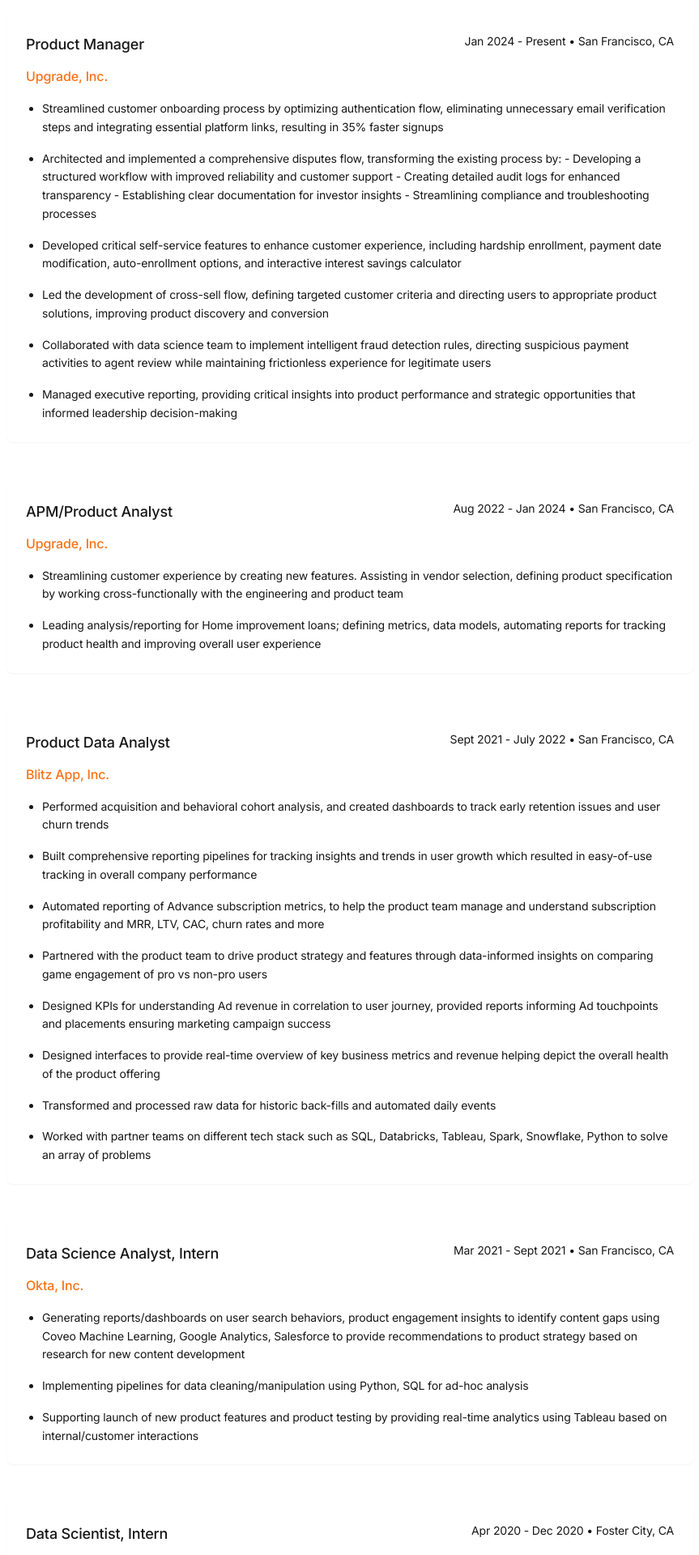
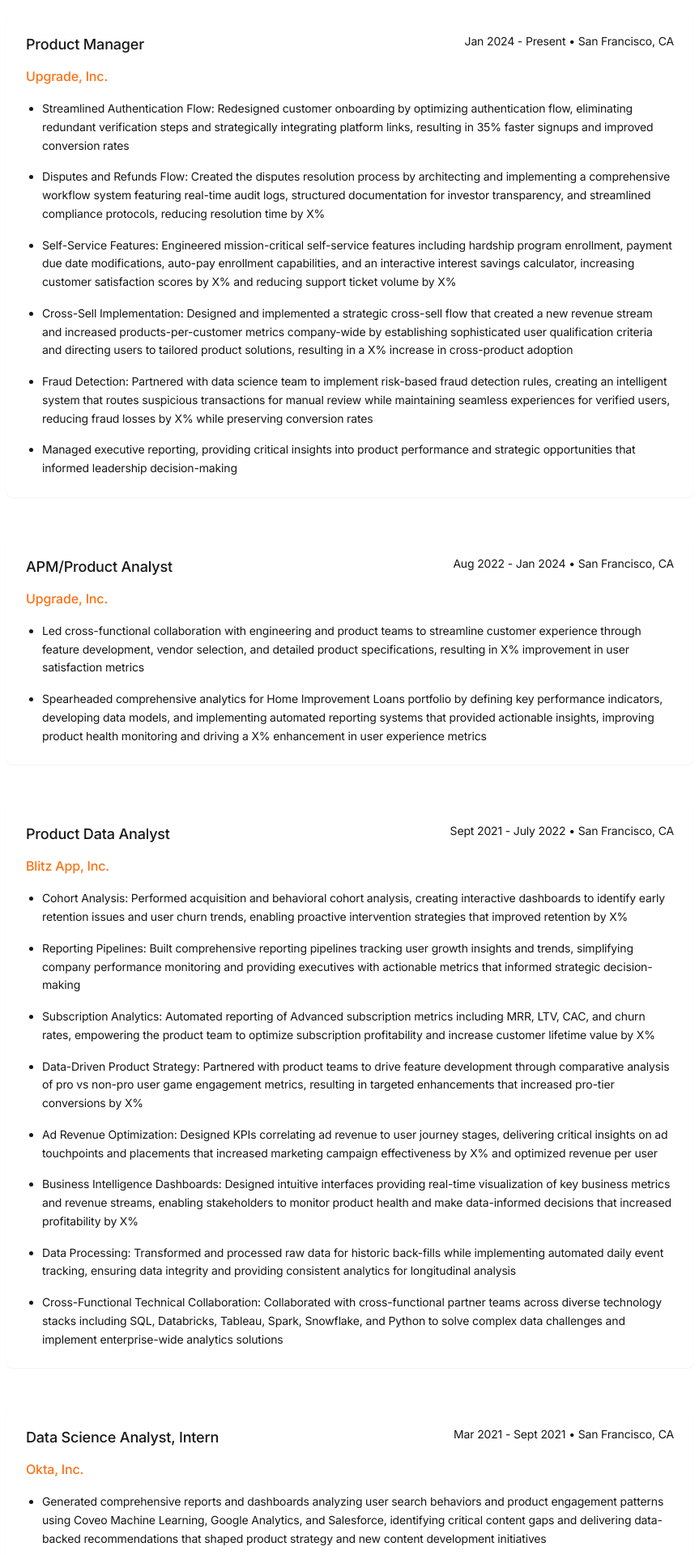
Before and after one commit to lisaapatel/lisaa, a Next.js app: page /lisaa/experience in a window 1280 px wide. Shown: the part 260-2180 px from the top of the page at 81% size, without its empty margins (208-1071 px from the left). Built offline with nearby package versions, Linux system fonts and the light colour scheme.

Commit message:
update pages

```diff
--- a/next.config.js
+++ b/next.config.js
@@ -9,7 +9,8 @@ const nextConfig = {
     unoptimized: true,  // THIS IS CRUCIAL
   },
   basePath: '/lisaa',        // Adjust for your GitHub repository
-  assetPrefix: '/lisaa/',    // Adjust for your GitHub repository
+  assetPrefix: '/lisaa/',
+  trailingSlash: true,   // Adjust for your GitHub repository
 };
 
 module.exports = nextConfig;
--- a/pages/experience.tsx
+++ b/pages/experience.tsx
@@ -10,11 +10,11 @@ const EXPERIENCES = [
     timePeriod: "Jan 2024 - Present",
     location: "San Francisco, CA",
     description: [
-      "Streamlined customer onboarding process by optimizing authentication flow, eliminating unnecessary email verification steps and integrating essential platform links, resulting in 35% faster signups",
-      "Architected and implemented a comprehensive disputes flow, transforming the existing process by: - Developing a structured workflow with improved reliability and customer support - Creating detailed audit logs for enhanced transparency - Establishing clear documentation for investor insights - Streamlining compliance and troubleshooting processes",
-      "Developed critical self-service features to enhance customer experience, including hardship enrollment, payment date modification, auto-enrollment options, and interactive interest savings calculator",
-      "Led the development of cross-sell flow, defining targeted customer criteria and directing users to appropriate product solutions, improving product discovery and conversion",
-      "Collaborated with data science team to implement intelligent fraud detection rules, directing suspicious payment activities to agent review while maintaining frictionless experience for legitimate users",
+      "Streamlined Authentication Flow: Redesigned customer onboarding by optimizing authentication flow, eliminating redundant verification steps and strategically integrating platform links, resulting in 35% faster signups and improved conversion rates",
+      "Disputes and Refunds Flow: Created the disputes resolution process by architecting and implementing a comprehensive workflow system featuring real-time audit logs, structured documentation for investor transparency, and streamlined compliance protocols, reducing resolution time by X%",
+      "Self-Service Features: Engineered mission-critical self-service features including hardship program enrollment, payment due date modifications, auto-pay enrollment capabilities, and an interactive interest savings calculator, increasing customer satisfaction scores by X% and reducing support ticket volume by X%",
+      "Cross-Sell Implementation: Designed and implemented a strategic cross-sell flow that created a new revenue stream and increased products-per-customer metrics company-wide by establishing sophisticated user qualification criteria and directing users to tailored product solutions, resulting in a X% increase in cross-product adoption",
+      "Fraud Detection: Partnered with data science team to implement risk-based fraud detection rules, creating an intelligent system that routes suspicious transactions for manual review while maintaining seamless experiences for verified users, reducing fraud losses by X% while preserving conversion rates",
       "Managed executive reporting, providing critical insights into product performance and strategic opportunities that informed leadership decision-making"
     ],
   },
@@ -24,8 +24,8 @@ const EXPERIENCES = [
     timePeriod: "Aug 2022 - Jan 2024",
     location: "San Francisco, CA",
     description: [
-      "Streamlining customer experience by creating new features. Assisting in vendor selection, defining product specification by working cross-functionally with the engineering and product team",
-      "Leading analysis/reporting for Home improvement loans; defining metrics, data models, automating reports for tracking product health and improving overall user experience"
+      "Led cross-functional collaboration with engineering and product teams to streamline customer experience through feature development, vendor selection, and detailed product specifications, resulting in X% improvement in user satisfaction metrics",
+      "Spearheaded comprehensive analytics for Home Improvement Loans portfolio by defining key performance indicators, developing data models, and implementing automated reporting systems that provided actionable insights, improving product health monitoring and driving a X% enhancement in user experience metrics"
     ],
   },
   {
@@ -34,14 +34,14 @@ const EXPERIENCES = [
     timePeriod: "Sept 2021 - July 2022",
     location: "San Francisco, CA",
     description: [
-      "Performed acquisition and behavioral cohort analysis, and created dashboards to track early retention issues and user churn trends",
-      "Built comprehensive reporting pipelines for tracking insights and trends in user growth which resulted in easy-of-use tracking in overall company performance",
-      "Automated reporting of Advance subscription metrics, to help the product team manage and understand subscription profitability and MRR, LTV, CAC, churn rates and more",
-      "Partnered with the product team to drive product strategy and features through data-informed insights on comparing game engagement of pro vs non-pro users",
-      "Designed KPIs for understanding Ad revenue in correlation to user journey, provided reports informing Ad touchpoints and placements ensuring marketing campaign success",
-      "Designed interfaces to provide real-time overview of key business metrics and revenue helping depict the overall health of the product offering",
-      "Transformed and processed raw data for historic back-fills and automated daily events",
-      "Worked with partner teams on different tech stack such as SQL, Databricks, Tableau, Spark, Snowflake, Python to solve an array of problems"
+      "Cohort Analysis: Performed acquisition and behavioral cohort analysis, creating interactive dashboards to identify early retention issues and user churn trends, enabling proactive intervention strategies that improved retention by X%",
+      "Reporting Pipelines: Built comprehensive reporting pipelines tracking user growth insights and trends, simplifying company performance monitoring and providing executives with actionable metrics that informed strategic decision-making",
+      "Subscription Analytics: Automated reporting of Advanced subscription metrics including MRR, LTV, CAC, and churn rates, empowering the product team to optimize subscription profitability and increase customer lifetime value by X%",
+      "Data-Driven Product Strategy: Partnered with product teams to drive feature development through comparative analysis of pro vs non-pro user game engagement metrics, resulting in targeted enhancements that increased pro-tier conversions by X%",
+      "Ad Revenue Optimization: Designed KPIs correlating ad revenue to user journey stages, delivering critical insights on ad touchpoints and placements that increased marketing campaign effectiveness by X% and optimized revenue per user",
+      "Business Intelligence Dashboards: Designed intuitive interfaces providing real-time visualization of key business metrics and revenue streams, enabling stakeholders to monitor product health and make data-informed decisions that increased profitability by X%",
+      "Data Processing: Transformed and processed raw data for historic back-fills while implementing automated daily event tracking, ensuring data integrity and providing consistent analytics for longitudinal analysis",
+      "Cross-Functional Technical Collaboration: Collaborated with cross-functional partner teams across diverse technology stacks including SQL, Databricks, Tableau, Spark, Snowflake, and Python to solve complex data challenges and implement enterprise-wide analytics solutions"
     ],
   },
   {
@@ -50,9 +50,9 @@ const EXPERIENCES = [
     timePeriod: "Mar 2021 - Sept 2021",
     location: "San Francisco, CA",
     description: [
-      "Generating reports/dashboards on user search behaviors, product engagement insights to identify content gaps using Coveo Machine Learning, Google Analytics, Salesforce to provide recommendations to product strategy based on research for new content development",
-      "Implementing pipelines for data cleaning/manipulation using Python, SQL for ad-hoc analysis",
-      "Supporting launch of new product features and product testing by providing real-time analytics using Tableau based on internal/customer interactions"
+      "Generated comprehensive reports and dashboards analyzing user search behaviors and product engagement patterns using Coveo Machine Learning, Google Analytics, and Salesforce, identifying critical content gaps and delivering data-backed recommendations that shaped product strategy and new content development initiatives",
+      "Implemented efficient pipelines for data cleaning and manipulation using Python and SQL, enabling high-value ad-hoc analyses that uncovered actionable business insights and supported data-driven decision making across departments",
+      "Supported successful feature launches and product testing cycles by developing real-time Tableau analytics dashboards that captured internal and customer interactions, providing immediate visibility into adoption metrics and enabling rapid optimization of new capabilities"
     ],
   },
   {
--- a/pages/index.tsx
+++ b/pages/index.tsx
@@ -11,6 +11,8 @@ const Home: NextPage = () => {
   const bgColor = theme === 'dark' ? 'bg-gray-900' : 'bg-white';
   const textColor = theme === 'dark' ? 'text-gray-100' : 'text-gray-800';
   const textColorSecondary = theme === 'dark' ? 'text-gray-400' : 'text-gray-600';
+
+  console.log("Base path:", process.env.NEXT_PUBLIC_BASE_PATH || '');
 
   return (
     <Layout title="Lisa Patel">
@@ -69,7 +71,7 @@ const Home: NextPage = () => {
 
         <div className="my-10 sm:my-16 flex justify-center">
           <Image
-            src={`${process.env.NEXT_PUBLIC_BASE_PATH || ''}/public/lisa_patel.jpeg`}
+            src={`${process.env.NEXT_PUBLIC_BASE_PATH || ''}/lisa_patel.jpeg`}
             alt="Lisa Patel"
             width={400}
             height={400}
```
